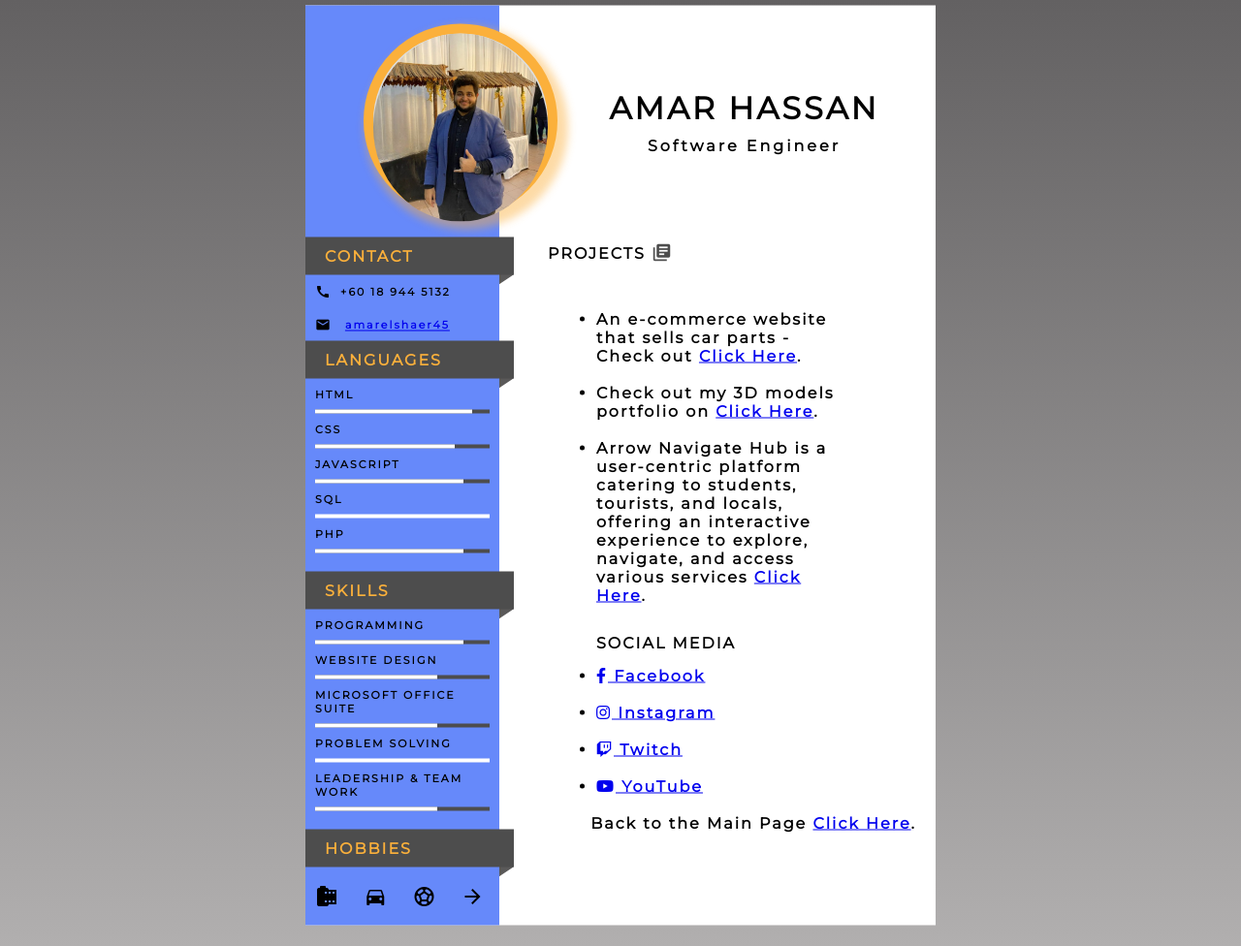
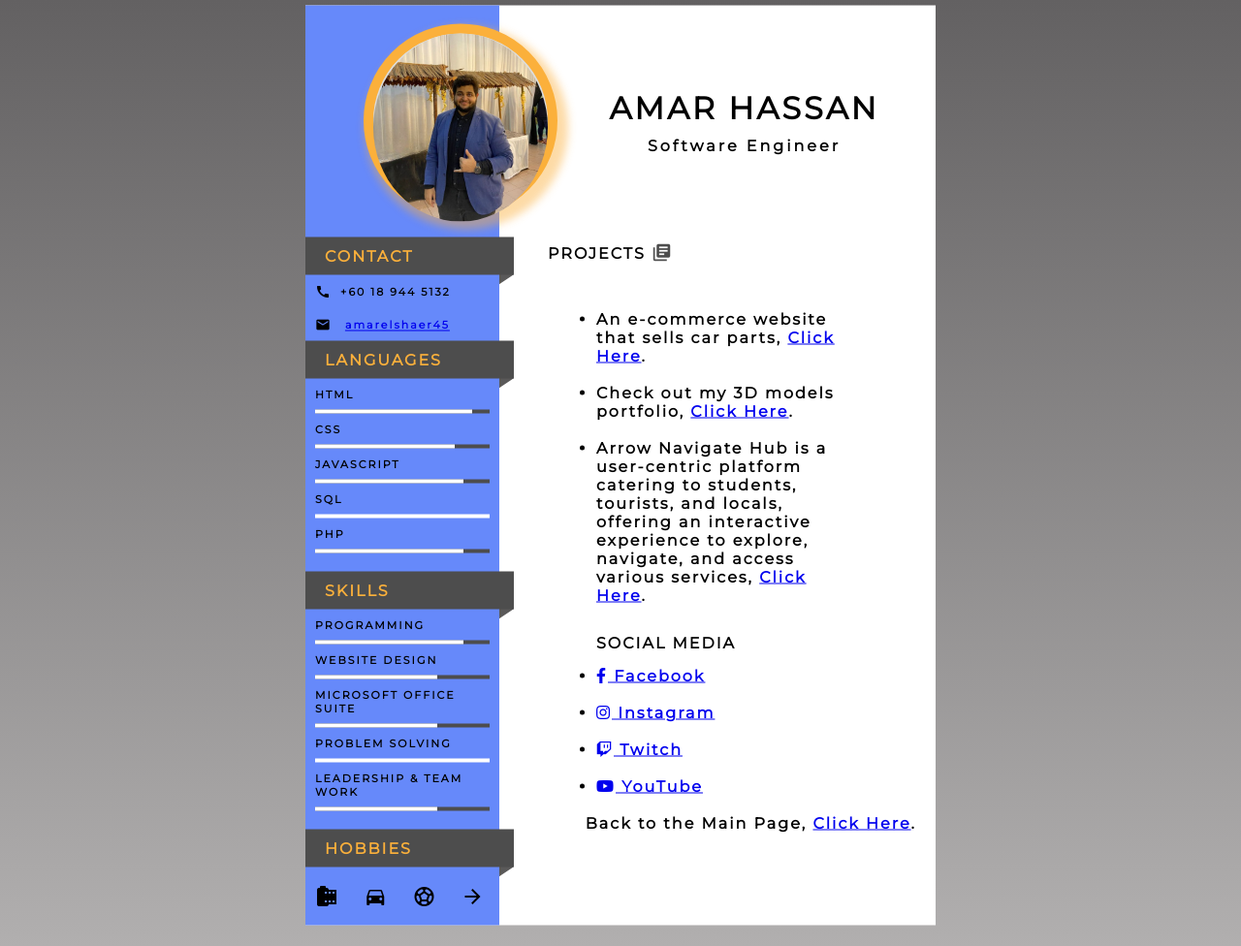
Before and after one commit to FireAmun/Resume, a plain HTML site: page index2.html in a window 1280 px wide. Shown: the whole page at 97% size. Drawn offline with Linux system fonts and the light colour scheme.

Commit message:
Update index2.html

```diff
--- a/index2.html
+++ b/index2.html
@@ -127,11 +127,11 @@
             <div class="box-2">
                 <br>
                 <ul>
-                    <li>An e-commerce website that sells car parts - Check out <a href="https://carzonehq.easy.co/" target="_blank">Click Here</a>.</li>
+                    <li>An e-commerce website that sells car parts, <a href="https://carzonehq.easy.co/" target="_blank">Click Here</a>.</li>
                     <br>
-                    <li>Check out my 3D models portfolio on  <a href="https://3dwarehouse.sketchup.com/user/b8411b6d-bd60-44d6-b3d9-78c322f0a991/Ammar-A" target="_blank">Click Here</a>.</li>
+                    <li>Check out my 3D models portfolio, <a href="https://3dwarehouse.sketchup.com/user/b8411b6d-bd60-44d6-b3d9-78c322f0a991/Ammar-A" target="_blank">Click Here</a>.</li>
                     <br>
-                    <li>Arrow Navigate Hub is a user-centric platform catering to students, tourists, and locals, offering an interactive experience to explore, navigate, and access various services  <a href="https://arrownavigatehub141.000webhostapp.com/Arrow%20Navigate%20Hub%20-%20Copy/SOURCE%20CODE/PHP/index.php" target="_blank">Click Here</a>.</li>
+                    <li>Arrow Navigate Hub is a user-centric platform catering to students, tourists, and locals, offering an interactive experience to explore, navigate, and access various services,  <a href="https://arrownavigatehub141.000webhostapp.com/Arrow%20Navigate%20Hub%20-%20Copy/SOURCE%20CODE/PHP/index.php" target="_blank">Click Here</a>.</li>
                 </ul>
             </div>
 
@@ -152,7 +152,7 @@
 	</div>
     <br>
     <strong>
-        <p class="p4">Back to the Main Page <a href="index.html">Click Here</a>.</p>
+        <p class="p4">Back to the Main Page, <a href="index.html">Click Here</a>.</p>
   </strong>
 </div>
 
```
